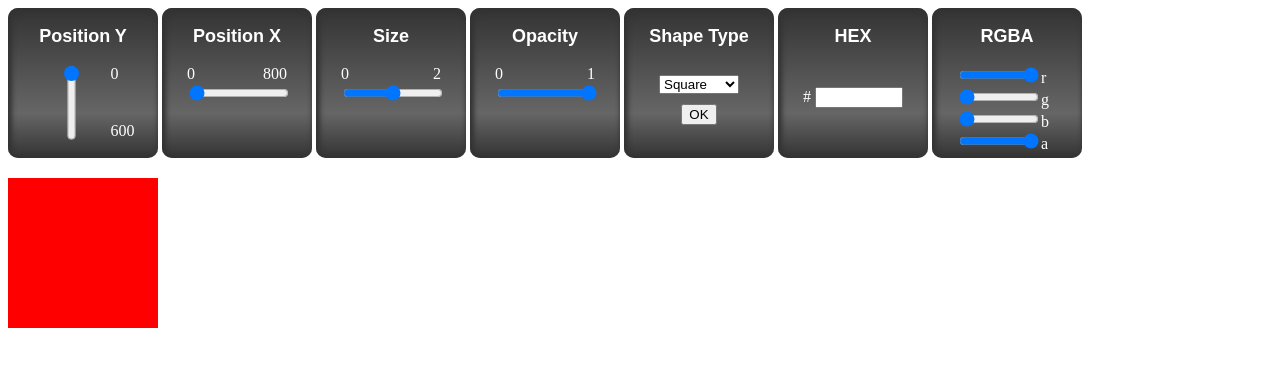
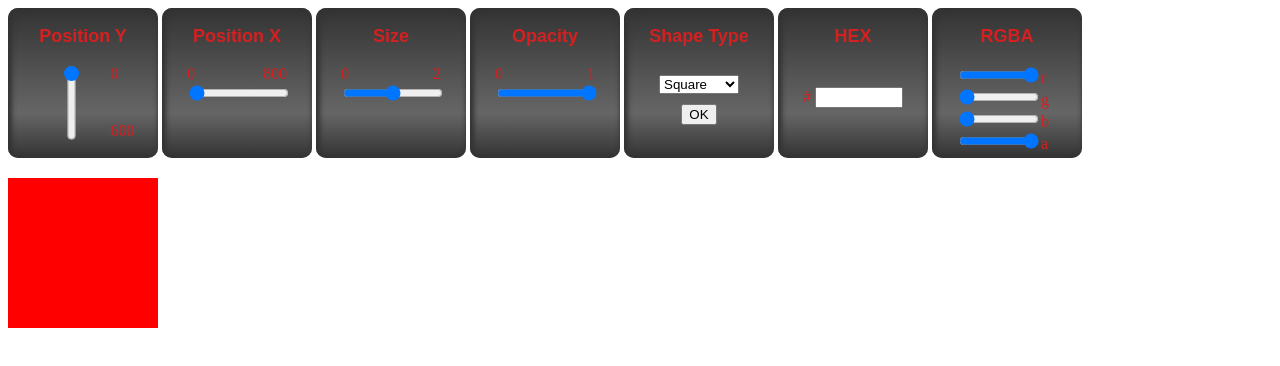
Before and after one commit to shymba/Block-Manipulation, a plain HTML site: page index.html in a window 1280 px wide. Drawn offline with Linux system fonts and the light colour scheme.

Commit message:
Change text color

```diff
--- a/style.css
+++ b/style.css
@@ -6,7 +6,7 @@
 	border-radius: 10px;
 	display: inline-block;
 	vertical-align: top;
-	color: #fff;
+	color: #d42020;
 }
 h3{
 	font-family: Arial;
```
